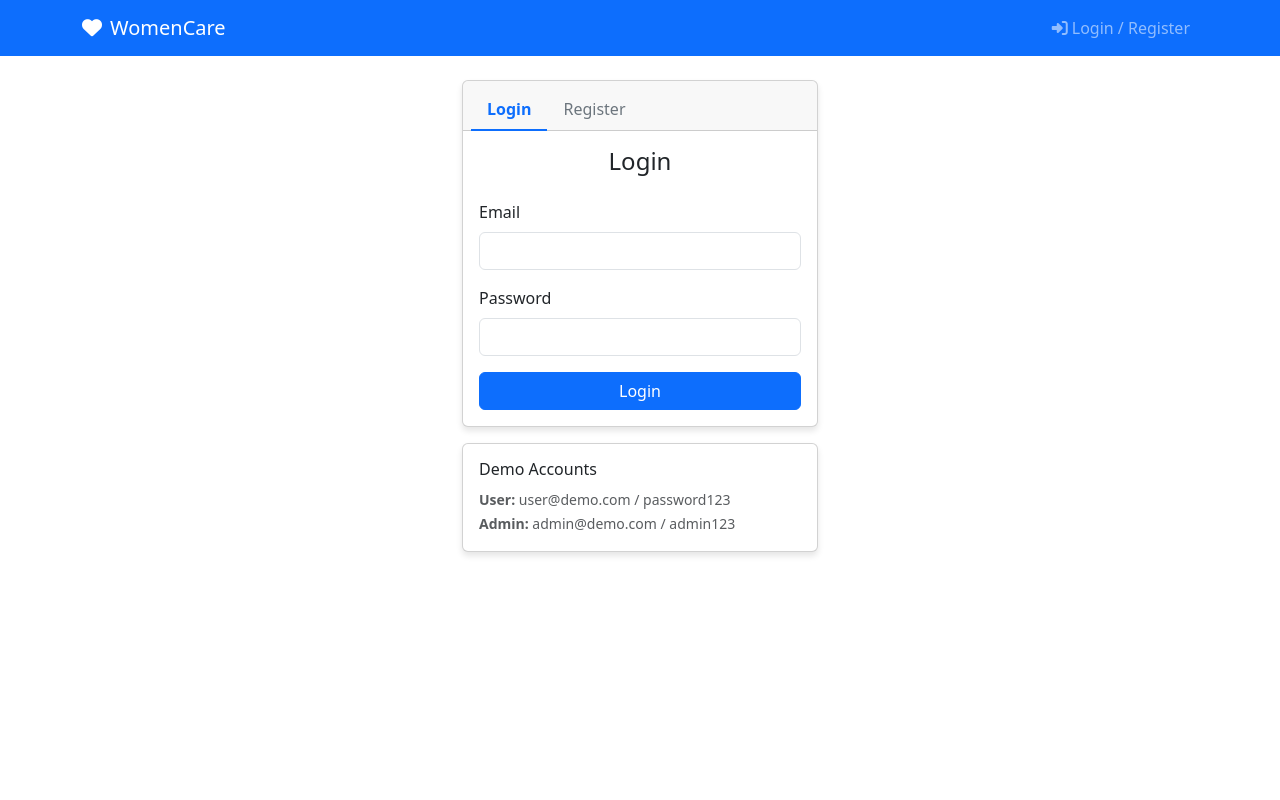
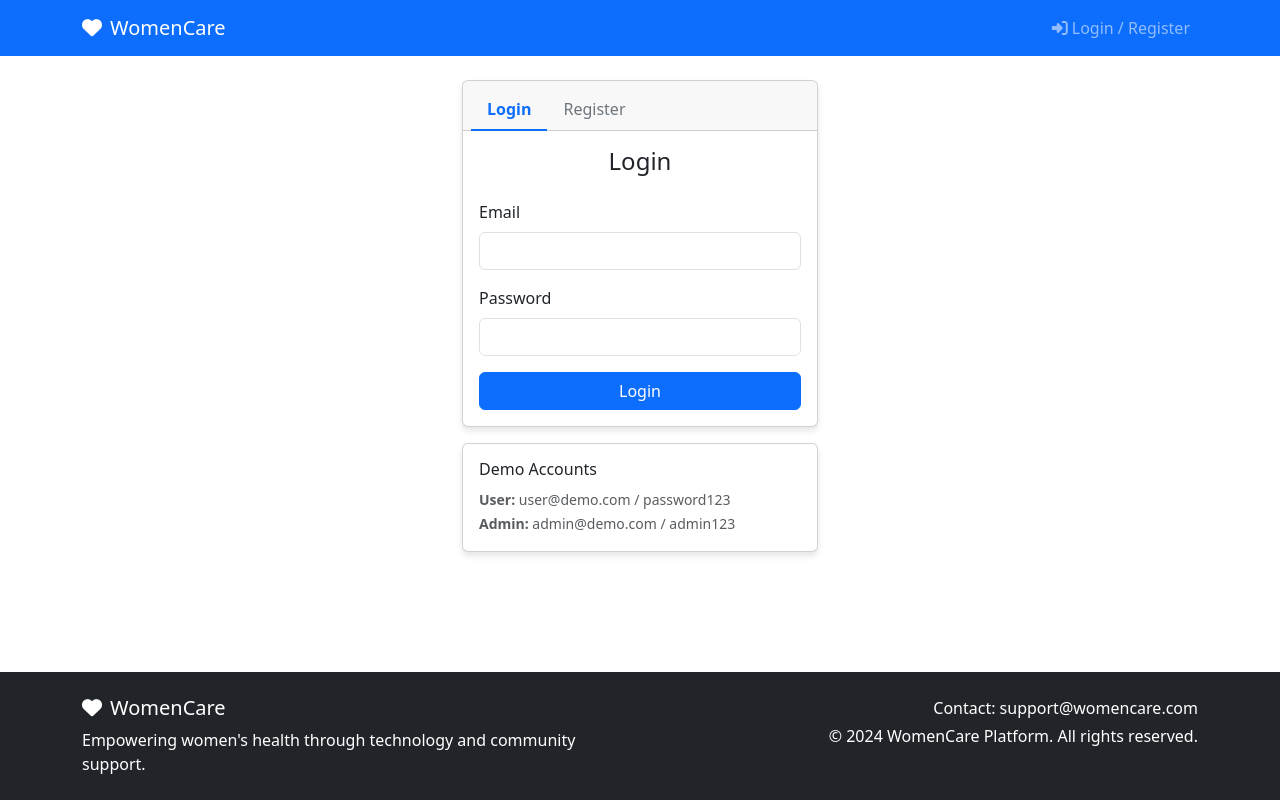
Before and after one commit to nsun0014/-womens-health-appA1.2, a Vue app: page / in a window 1280 px wide. Built offline with nearby package versions, Linux system fonts and the light colour scheme.

Commit message:
Add documentation comment to Form component

```diff
--- a/src/App.vue
+++ b/src/App.vue
@@ -61,25 +61,17 @@
                 <i class="fas fa-sign-in-alt me-1"></i>Login / Register
               </a>
             </li>
-            <li class="nav-item dropdown" v-if="currentUser">
-              <a
-                class="nav-link dropdown-toggle"
-                href="#"
-                id="userDropdown"
-                role="button"
-                data-bs-toggle="dropdown"
-              >
+            <li class="nav-item" v-if="currentUser">
+              <span class="nav-link">
                 <i class="fas fa-user-circle me-1"></i>
                 {{ currentUser.name }}
                 <span class="badge bg-light text-dark ms-1">{{ currentUser.role }}</span>
+              </span>
+            </li>
+            <li class="nav-item" v-if="currentUser">
+              <a class="nav-link" href="#" @click="logout">
+                <i class="fas fa-sign-out-alt me-1"></i>Logout
               </a>
-              <ul class="dropdown-menu">
-                <li>
-                  <a class="dropdown-item" href="#" @click="logout">
-                    <i class="fas fa-sign-out-alt me-2"></i>Logout
-                  </a>
-                </li>
-              </ul>
             </li>
           </ul>
         </div>
@@ -345,6 +337,22 @@
         </div>
       </div>
     </main>
+
+    <!-- Footer -->
+    <footer class="footer bg-dark text-white mt-auto">
+      <div class="container py-4">
+        <div class="row">
+          <div class="col-md-6">
+            <h5><i class="fas fa-heart me-2"></i>WomenCare</h5>
+            <p class="mb-0">Empowering women's health through technology and community support.</p>
+          </div>
+          <div class="col-md-6 text-md-end">
+            <p class="mb-1">Contact: support@womencare.com</p>
+            <p class="mb-0">&copy; 2024 WomenCare Platform. All rights reserved.</p>
+          </div>
+        </div>
+      </div>
+    </footer>
   </div>
 </template>
 
@@ -517,6 +525,20 @@ export default {
 </script>
 
 <style scoped>
+#app {
+  min-height: 100vh;
+  display: flex;
+  flex-direction: column;
+}
+
+main {
+  flex: 1;
+}
+
+.footer {
+  margin-top: auto;
+}
+
 .rating-stars i {
   transition: color 0.2s ease;
 }
```
